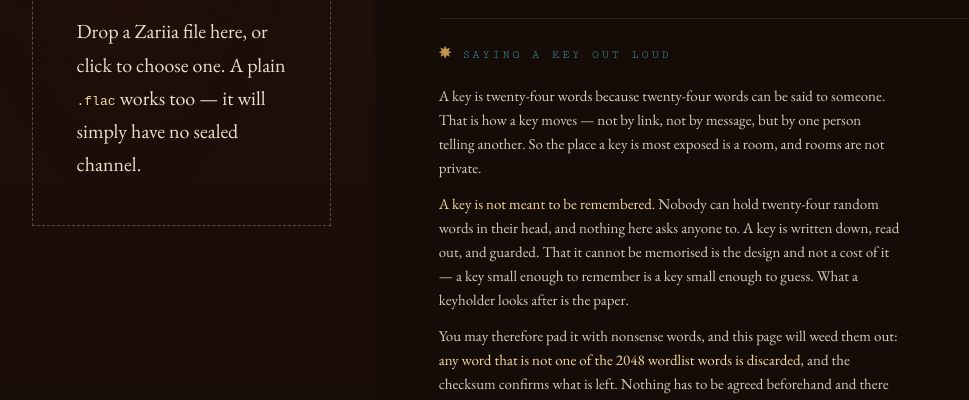
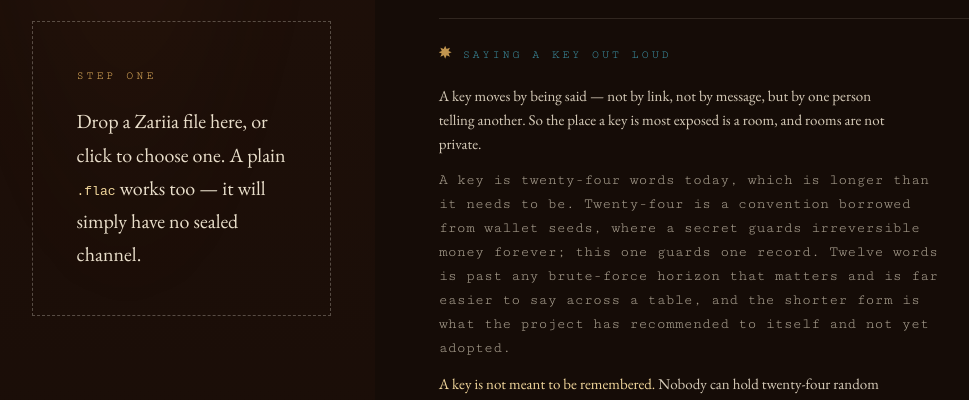
Before and after one commit to zariia-org/zariia, a plain HTML site: page website/player.html in a window 1280 px wide. Shown: the part 2267-2667 px from the top of the page, without its empty margins (156-1125 px from the left). Drawn offline with Linux system fonts and the light colour scheme.

Commit message:
Stop justifying twenty-four words on the player page

```diff
--- a/website/player.html
+++ b/website/player.html
@@ -193,9 +193,13 @@ button.ghost{border-color:var(--rule);color:var(--slip-dim)}
 
       <div class="source">
         <span class="label"><span class="star"></span>saying a key out loud</span>
-        <p>A key is twenty-four words because twenty-four words can be said to someone. That is
-        how a key moves — not by link, not by message, but by one person telling another. So the
-        place a key is most exposed is a room, and rooms are not private.</p>
+        <p>A key moves by being said — not by link, not by message, but by one person telling
+        another. So the place a key is most exposed is a room, and rooms are not private.</p>
+        <p class="quiet">A key is twenty-four words today, which is longer than it needs to be.
+        Twenty-four is a convention borrowed from wallet seeds, where a secret guards irreversible
+        money forever; this one guards one record. Twelve words is past any brute-force horizon
+        that matters and is far easier to say across a table, and the shorter form is what the
+        project has recommended to itself and not yet adopted.</p>
         <p><strong>A key is not meant to be remembered.</strong> Nobody can hold twenty-four random
         words in their head, and nothing here asks anyone to. A key is written down, read out, and
         guarded. That it cannot be memorised is the design and not a cost of it — a key small enough
```
